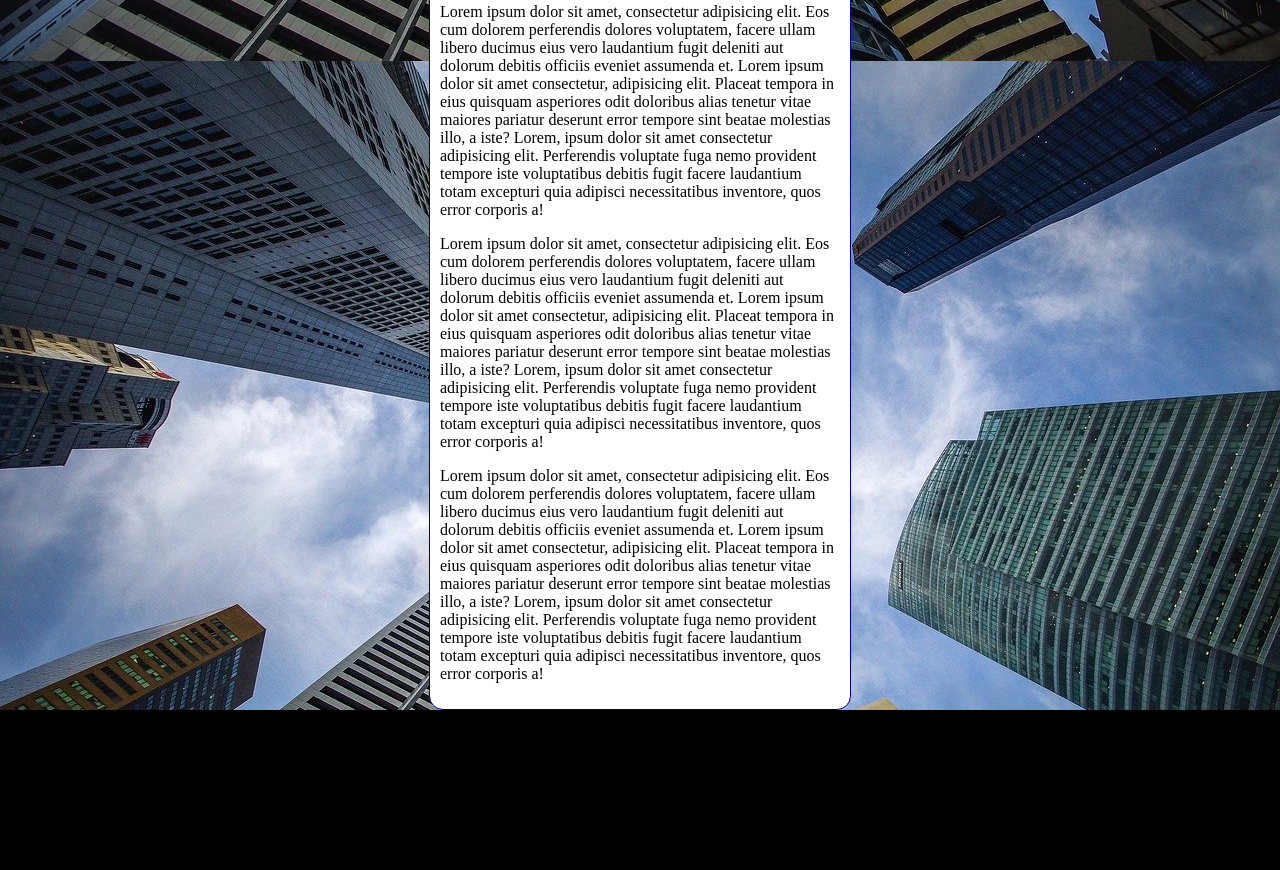
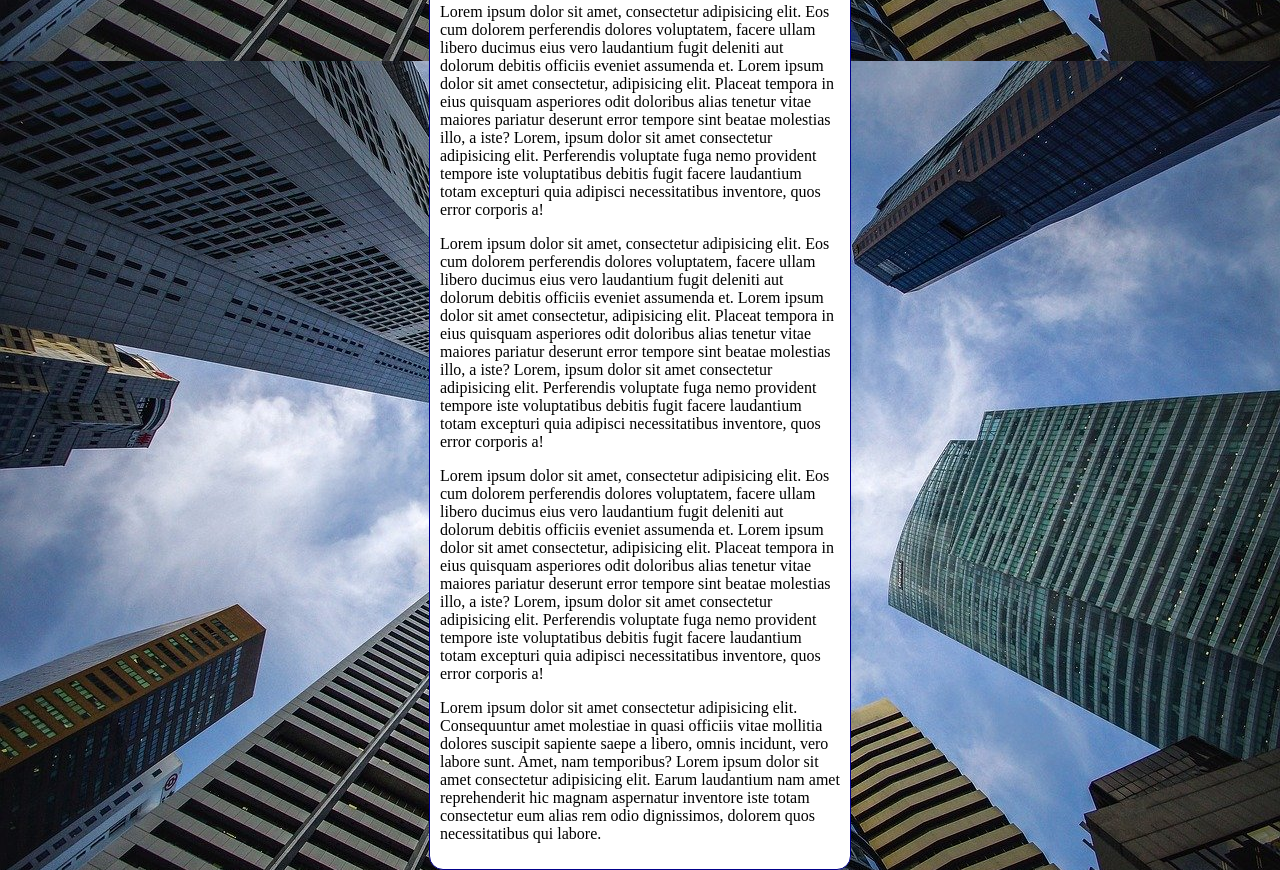
Before and after one commit to YagoCardoso23/html-css, a plain HTML site: page html,css/ex022/fundo006.html in a window 1280 px wide. Shown: the part 792-1662 px from the top of the page. Before the commit the page ends 1502 px from the top, so only its background shows below. Drawn offline with Linux system fonts and the light colour scheme.

Commit message:
Update fundo006.html

```diff
--- a/html,css/ex022/fundo006.html
+++ b/html,css/ex022/fundo006.html
@@ -35,6 +35,7 @@
     <p>Lorem ipsum dolor sit amet, consectetur adipisicing elit. Eos cum dolorem perferendis dolores voluptatem, facere ullam libero ducimus eius vero laudantium fugit deleniti aut dolorum debitis officiis eveniet assumenda et. Lorem ipsum dolor sit amet consectetur, adipisicing elit. Placeat tempora in eius quisquam asperiores odit doloribus alias tenetur vitae maiores pariatur deserunt error tempore sint beatae molestias illo, a iste? Lorem, ipsum dolor sit amet consectetur adipisicing elit. Perferendis voluptate fuga nemo provident tempore iste voluptatibus debitis fugit facere laudantium totam excepturi quia adipisci necessitatibus inventore, quos error corporis a!</p>
     <p>Lorem ipsum dolor sit amet, consectetur adipisicing elit. Eos cum dolorem perferendis dolores voluptatem, facere ullam libero ducimus eius vero laudantium fugit deleniti aut dolorum debitis officiis eveniet assumenda et. Lorem ipsum dolor sit amet consectetur, adipisicing elit. Placeat tempora in eius quisquam asperiores odit doloribus alias tenetur vitae maiores pariatur deserunt error tempore sint beatae molestias illo, a iste? Lorem, ipsum dolor sit amet consectetur adipisicing elit. Perferendis voluptate fuga nemo provident tempore iste voluptatibus debitis fugit facere laudantium totam excepturi quia adipisci necessitatibus inventore, quos error corporis a!</p>
     <p>Lorem ipsum dolor sit amet, consectetur adipisicing elit. Eos cum dolorem perferendis dolores voluptatem, facere ullam libero ducimus eius vero laudantium fugit deleniti aut dolorum debitis officiis eveniet assumenda et. Lorem ipsum dolor sit amet consectetur, adipisicing elit. Placeat tempora in eius quisquam asperiores odit doloribus alias tenetur vitae maiores pariatur deserunt error tempore sint beatae molestias illo, a iste? Lorem, ipsum dolor sit amet consectetur adipisicing elit. Perferendis voluptate fuga nemo provident tempore iste voluptatibus debitis fugit facere laudantium totam excepturi quia adipisci necessitatibus inventore, quos error corporis a!</p>
+    <p> Lorem ipsum dolor sit amet consectetur adipisicing elit. Consequuntur amet molestiae in quasi officiis vitae mollitia dolores suscipit sapiente saepe a libero, omnis incidunt, vero labore sunt. Amet, nam temporibus? Lorem ipsum dolor sit amet consectetur adipisicing elit. Earum laudantium nam amet reprehenderit hic magnam aspernatur inventore iste totam consectetur eum alias rem odio dignissimos, dolorem quos necessitatibus qui labore. </p>
   </main>
 </body>
 </html>
```
